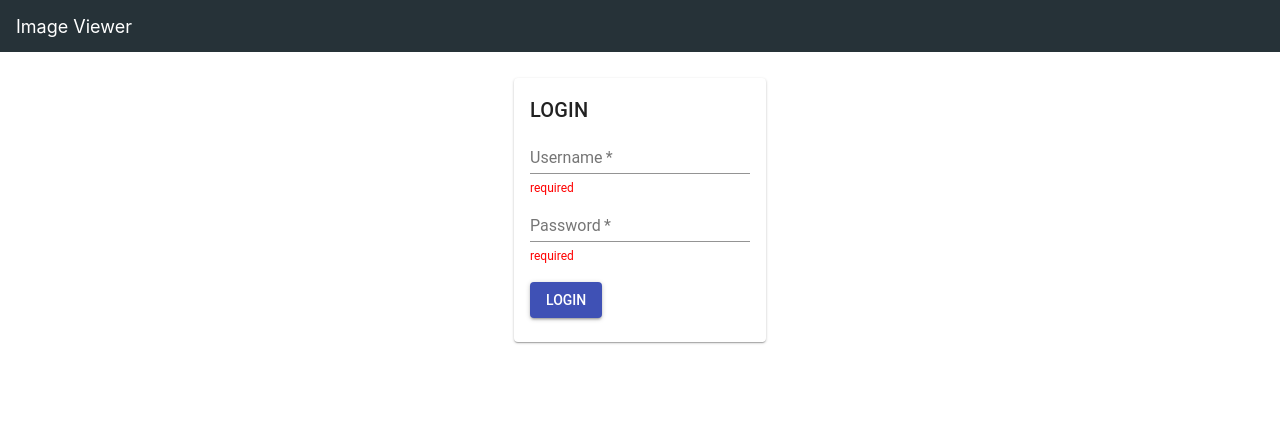
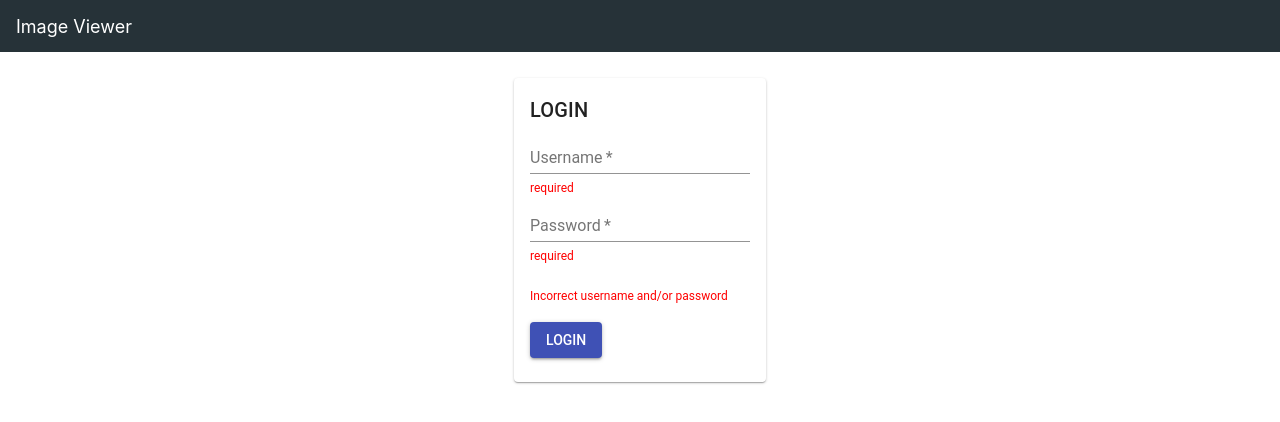
Before and after one commit to DMurtyK/D_ImageViewer, a React (Create React App) app in the folder imageviewer-app/: page / in a window 1280 px wide. Both pictures are taken after a click on the button "LOGIN". Shown: the top 422 px of the page. Built offline with nearby package versions, Linux system fonts and the light colour scheme.

Commit message:
Added the incorrect password or username code

```diff
--- a/imageviewer-app/src/screens/login/Login.js
+++ b/imageviewer-app/src/screens/login/Login.js
@@ -21,7 +21,8 @@ class Login extends Component {
             usernameRequired:"dispNone",
             passwordRequired:"dispNone",
             username:"",
-            password:""
+            password:"",
+            usernamePasswordIncorrect:"dispNone"
         }
     }
 
@@ -32,14 +33,18 @@ class Login extends Component {
 
         if (this.state.username  && this.state.password) {
             if (this.state.username === mockUsernameInstagram && this.state.password === mockPasswordInstagram) {
+                window.sessionStorage.setItem("access-token", accessToken);
                 ReactDOM.render(<Home />, document.getElementById('root'));
             }
+
         }
 
         this.state.username === "" ? this.setState({ usernameRequired: "dispBlock" }) :
             this.setState({ usernameRequired: "dispNone" });
         this.state.password === "" ? this.setState({ passwordRequired: "dispBlock" }) :
             this.setState({ passwordRequired: "dispNone" });
+        this.state.username !== mockUsernameInstagram || this.state.password !== mockPasswordInstagram  ? this.setState({ usernamePasswordIncorrect:"dispBlock" }) :
+            this.setState({ usernamePasswordIncorrect:"dispNone" });
 
     }
 
@@ -65,13 +70,17 @@ class Login extends Component {
                             <InputLabel htmlFor="username">Username</InputLabel>
                             <Input id="username" type="text" username = {this.state.username} onChange = {this.inputUsernameChangeHandler}/>
                             <FormHelperText className={this.state.usernameRequired}><span className="red">required</span></FormHelperText>
-                        </FormControl><br />
+
+
+                            </FormControl><br />
 
                          <FormControl required>
                             <InputLabel htmlFor="password">Password</InputLabel>
                             <Input id="password" type="password" password = {this.state.password} onChange = {this.inputPasswordChangeHandler}/>
                             <FormHelperText className={this.state.passwordRequired}><span className="red">required</span></FormHelperText>
-                        </FormControl>
+                            <br />
+                            <FormHelperText className={this.state.usernamePasswordIncorrect}><span className="red">Incorrect username and/or password</span></FormHelperText>
+                            </FormControl>
 
                         <br /><br />
                         <Button variant="contained" color="primary" onClick = {this.loginClickHandler}>LOGIN</Button>
```
